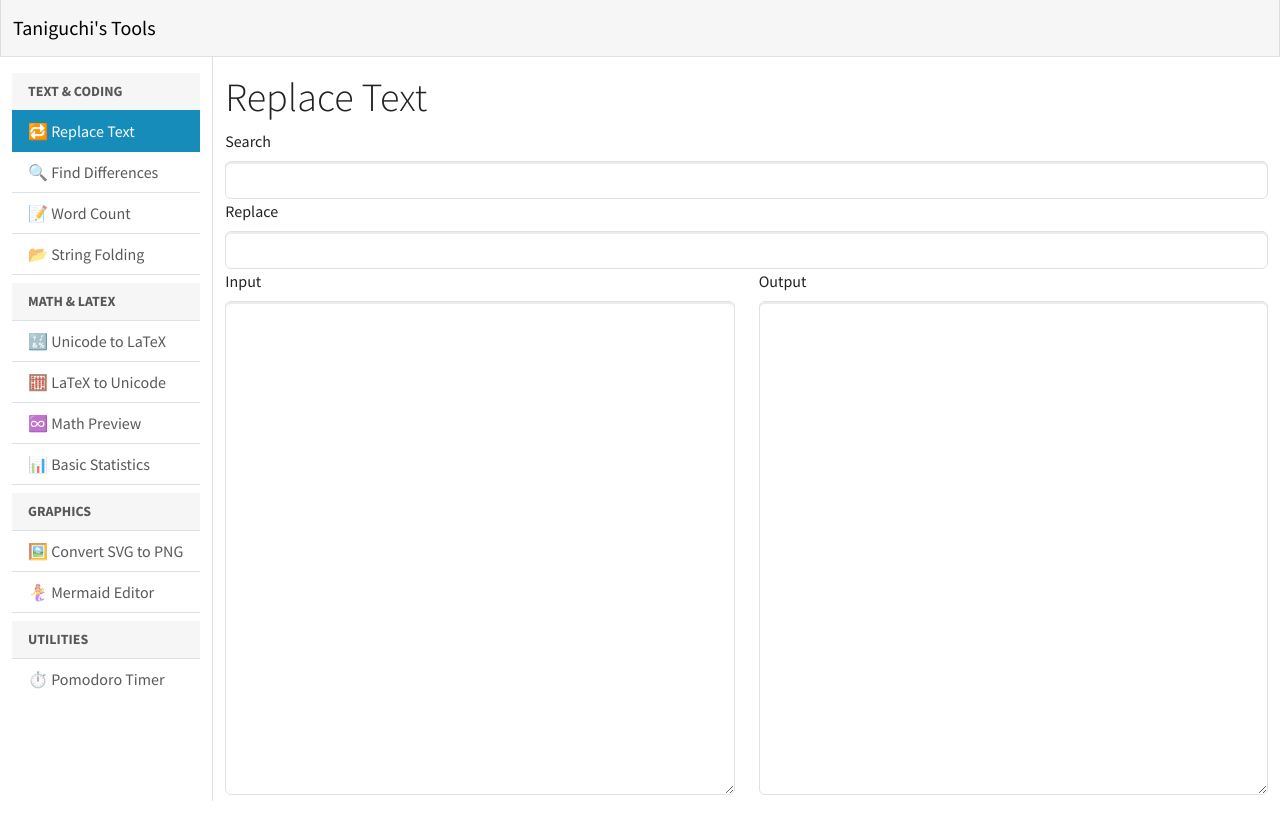
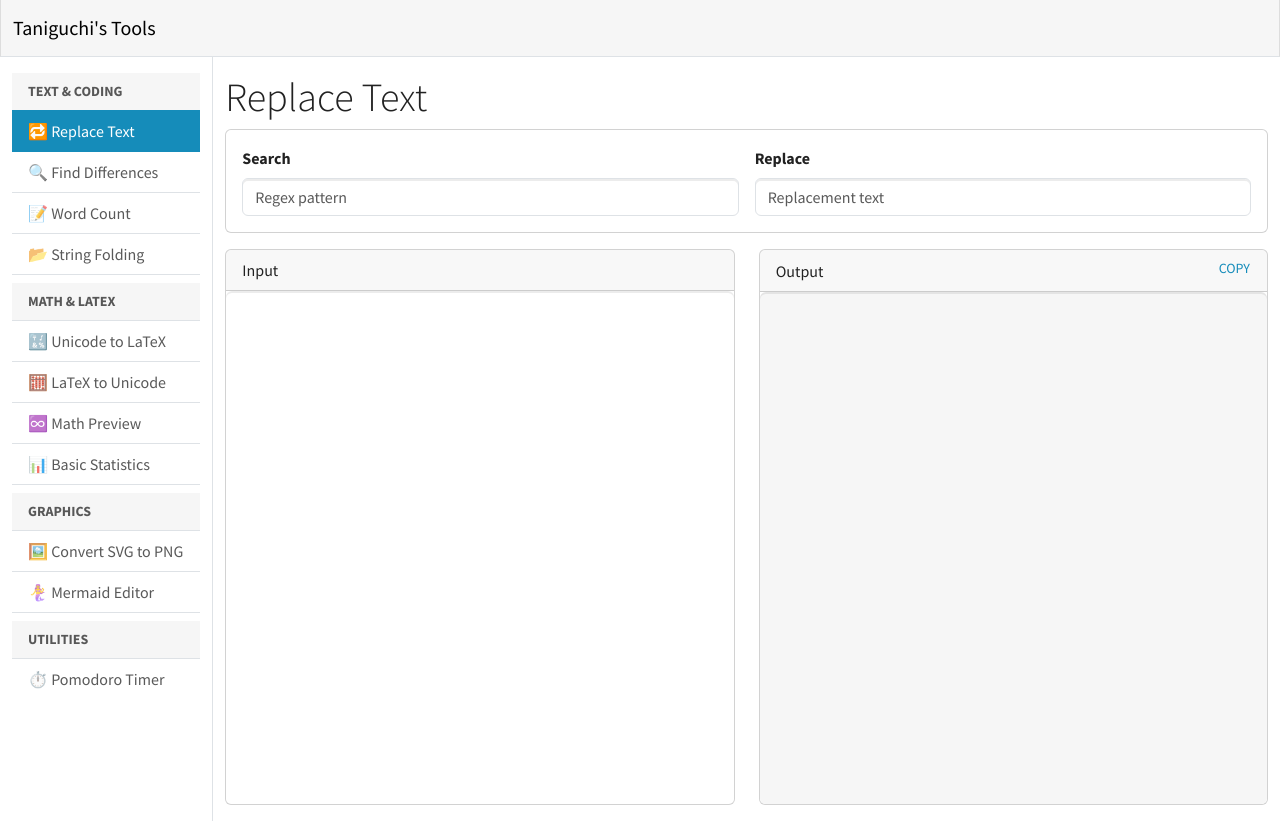
Before and after one commit to tani/tools, a Vue app: page /replace-text in a window 1280 px wide. Built offline with nearby package versions, Linux system fonts and the light colour scheme.

Commit message:
style: unify UI with card-based titlebars and added copy functionality

```diff
--- a/src/views/basic-statistics.vue
+++ b/src/views/basic-statistics.vue
@@ -211,17 +211,24 @@ const chartData = computed(() => {
       </div>
     </div>
     <div class="row mt-3">
-      <div class="col-sm-6">
+      <div class="col-sm-6 mb-3">
+        <div class="card h-100">
+          <div class="card-header">Input</div>
+          <div class="card-body p-0">
             <textarea
               v-model="input"
-          class="form-control"
+              class="form-control border-0 font-monospace p-3"
               rows="20"
-          style="height: 100%; min-height: 400px"
+              style="height: 100%; min-height: 400px; resize: none;"
             />
           </div>
-      <div class="col-sm-6">
+        </div>
+      </div>
+      <div class="col-sm-6 mb-3">
+        <div class="card h-100">
+          <div class="card-header">Histogram</div>
           <div
-          class="border rounded bg-light p-2 h-100 d-flex flex-column"
+            class="card-body p-2 d-flex flex-column bg-light"
             style="overflow-x: auto; min-height: 400px"
           >
           <svg
@@ -271,4 +278,11 @@ const chartData = computed(() => {
       </div>
     </div>
   </div>
+</div>
 </template>
+
+<style scoped>
+.font-monospace {
+  font-family: var(--bs-font-monospace);
+}
+</style>
--- a/src/views/find-differences.vue
+++ b/src/views/find-differences.vue
@@ -24,19 +24,31 @@ const diffFile = computed(() => {
   <div>
     <h2 class="display-6">Diff Text</h2>
     <div class="row">
-      <div class="col-sm-6">
-        <label for="oldText" class="form-label">Old</label>
-        <textarea id="oldText" v-model="oldText" class="form-control" rows="10" />
+      <div class="col-sm-6 mb-3">
+        <div class="card h-100">
+          <div class="card-header">Old</div>
+          <div class="card-body p-0">
+            <textarea id="oldText" v-model="oldText" class="form-control border-0 font-monospace p-3" rows="10" style="resize: none;" />
+          </div>
+        </div>
       </div>
-      <div class="col-sm-6">
-        <label for="newText" class="form-label">New</label>
-        <textarea id="newText" v-model="newText" class="form-control" rows="10" />
+      <div class="col-sm-6 mb-3">
+        <div class="card h-100">
+          <div class="card-header">New</div>
+          <div class="card-body p-0">
+            <textarea id="newText" v-model="newText" class="form-control border-0 font-monospace p-3" rows="10" style="resize: none;" />
+          </div>
+        </div>
       </div>
       <div class="col-sm-12">
-        <label for="diffText" class="form-label">Diff</label>
-        <div id="diffText" class="diff-container">
-          <DiffView v-if="diffFile" :diff-file="diffFile" :diff-view-mode="DiffModeEnum.Unified" />
-          <div v-else class="p-3 text-center text-muted">No differences found</div>
+        <div class="card">
+          <div class="card-header">Diff</div>
+          <div class="card-body p-0">
+            <div id="diffText" class="diff-container border-0">
+              <DiffView v-if="diffFile" :diff-file="diffFile" :diff-view-mode="DiffModeEnum.Unified" />
+              <div v-else class="p-3 text-center text-muted">No differences found</div>
+            </div>
+          </div>
         </div>
       </div>
     </div>
@@ -46,8 +58,9 @@ const diffFile = computed(() => {
 <style scoped>
 .diff-container {
   height: 18em;
-  border-radius: 5px;
-  border: solid 1px #ccc;
   overflow-y: scroll;
 }
+.font-monospace {
+  font-family: var(--bs-font-monospace);
+}
 </style>
--- a/src/views/latex-to-unicode.vue
+++ b/src/views/latex-to-unicode.vue
@@ -7,6 +7,7 @@ const json = jsonRaw as [string, string, string][];
 const subscript = subscriptSuperscriptRaw.subscript as Record<string, string>;
 const superscript = subscriptSuperscriptRaw.superscript as Record<string, string>;
 const input = ref("");
+const copyBtnText = ref("Copy");
 
 function replace(value: string) {
   let val = value;
@@ -26,18 +27,48 @@ function replace(value: string) {
 }
 
 const output = computed(() => replace(input.value));
+
+const copyToClipboard = () => {
+  navigator.clipboard.writeText(output.value).then(() => {
+    copyBtnText.value = "Copied!";
+    setTimeout(() => {
+      copyBtnText.value = "Copy";
+    }, 2000);
+  });
+};
 </script>
 
 <template>
   <div>
     <h2 class="display-6">LaTeX To Unicode</h2>
     <div class="row">
-      <div class="col-sm-6">
-        <textarea v-model="input" class="form-control mt-3" rows="20" />
+      <div class="col-sm-6 mb-3">
+        <div class="card h-100">
+          <div class="card-header">Input</div>
+          <div class="card-body p-0">
+            <textarea v-model="input" class="form-control border-0 font-monospace p-3" rows="20" style="resize: none;" />
+          </div>
+        </div>
       </div>
-      <div class="col-sm-6">
-        <textarea class="form-control mt-3" :value="output" readonly rows="20" />
+      <div class="col-sm-6 mb-3">
+        <div class="card h-100">
+          <div class="card-header d-flex justify-content-between align-items-center">
+            <span>Output</span>
+            <button class="btn btn-sm btn-link p-0 text-decoration-none" @click="copyToClipboard">
+              {{ copyBtnText }}
+            </button>
+          </div>
+          <div class="card-body p-0">
+            <textarea class="form-control border-0 font-monospace p-3 bg-light" :value="output" readonly rows="20" style="resize: none;" />
+          </div>
+        </div>
       </div>
     </div>
   </div>
 </template>
+
+<style scoped>
+.font-monospace {
+  font-family: var(--bs-font-monospace);
+}
+</style>
--- a/src/views/replace-text.vue
+++ b/src/views/replace-text.vue
@@ -6,6 +6,7 @@ import { generateDiffFile } from "@git-diff-view/file";
 const text = ref("");
 const replaceText = ref("");
 const search = ref("");
+const copyBtnText = ref("Copy");
 
 const result = computed(() => {
   try {
@@ -28,23 +29,55 @@ const diffFile = computed(() => {
   file.initRaw();
   return file;
 });
+
+const copyToClipboard = () => {
+  navigator.clipboard.writeText(result.value).then(() => {
+    copyBtnText.value = "Copied!";
+    setTimeout(() => {
+      copyBtnText.value = "Copy";
+    }, 2000);
+  });
+};
 </script>
 
 <template>
   <div>
     <h2 class="display-6">Replace Text</h2>
-    <label for="search" class="form-label">Search</label>
-    <input id="search" v-model="search" class="form-control" />
-    <label for="replace" class="form-label">Replace</label>
-    <input id="replace" v-model="replaceText" class="form-control" />
+    <div class="card mb-3">
+      <div class="card-body">
+        <div class="row g-3">
+          <div class="col-md-6">
+            <label for="search" class="form-label fw-bold">Search</label>
+            <input id="search" v-model="search" class="form-control" placeholder="Regex pattern" />
+          </div>
+          <div class="col-md-6">
+            <label for="replace" class="form-label fw-bold">Replace</label>
+            <input id="replace" v-model="replaceText" class="form-control" placeholder="Replacement text" />
+          </div>
+        </div>
+      </div>
+    </div>
     <div class="row">
-      <div class="col-sm-6">
-        <label for="text" class="form-label">Input</label>
-        <textarea id="text" v-model="text" class="form-control" rows="20" />
+      <div class="col-sm-6 mb-3">
+        <div class="card h-100">
+          <div class="card-header">Input</div>
+          <div class="card-body p-0">
+            <textarea id="text" v-model="text" class="form-control border-0 font-monospace p-3" rows="20" style="resize: none;" />
+          </div>
+        </div>
       </div>
-      <div class="col-sm-6">
-        <label for="result" class="form-label">Output</label>
-        <textarea id="result" class="form-control" :value="result" readonly rows="20" />
+      <div class="col-sm-6 mb-3">
+        <div class="card h-100">
+          <div class="card-header d-flex justify-content-between align-items-center">
+            <span>Output</span>
+            <button class="btn btn-sm btn-link p-0 text-decoration-none" @click="copyToClipboard">
+              {{ copyBtnText }}
+            </button>
+          </div>
+          <div class="card-body p-0">
+            <textarea id="result" class="form-control border-0 font-monospace p-3 bg-light" :value="result" readonly rows="20" style="resize: none;" />
+          </div>
+        </div>
       </div>
     </div>
     <div v-if="diffFile" class="mt-5">
@@ -52,3 +85,9 @@ const diffFile = computed(() => {
     </div>
   </div>
 </template>
+
+<style scoped>
+.font-monospace {
+  font-family: var(--bs-font-monospace);
+}
+</style>
--- a/src/views/svg-to-png.vue
+++ b/src/views/svg-to-png.vue
@@ -71,17 +71,26 @@ const handleChange = async (event: Event) => {
         <button class="btn btn-primary" type="button" @click="handleClick">Convert</button>
       </div>
     </div>
-    <div class="row mt-2">
-      <div class="col-sm-6">
-        <div class="p-3 bg-light border rounded" style="min-height: 500px">
-          <h4 v-if="svg === ''">SVG</h4>
-          <div v-html="svg" />
+    <div class="row mt-3">
+      <div class="col-sm-6 mb-3">
+        <div class="card h-100">
+          <div class="card-header">SVG Preview</div>
+          <div class="card-body bg-light overflow-auto p-3" style="min-height: 500px">
+            <div v-html="svg" />
+            <div v-if="!svg" class="text-center text-muted py-5">SVG preview will appear here</div>
+          </div>
         </div>
       </div>
-      <div class="col-sm-6 text-center">
-        <div class="p-3 bg-light border rounded" style="min-height: 500px">
-          <h4 v-if="png === ''">PNG</h4>
-          <img v-if="png" :src="png" class="img-fluid" alt="PNG preview" />
+      <div class="col-sm-6 mb-3">
+        <div class="card h-100">
+          <div class="card-header d-flex justify-content-between align-items-center">
+            <span>PNG Preview</span>
+            <a v-if="png" :href="png" download="converted.png" class="btn btn-sm btn-link p-0 text-decoration-none">Download</a>
+          </div>
+          <div class="card-body bg-light text-center p-3" style="min-height: 500px">
+            <img v-if="png" :src="png" class="img-fluid" alt="PNG preview" />
+            <div v-else class="text-center text-muted py-5">PNG preview will appear here</div>
+          </div>
         </div>
       </div>
     </div>
--- a/src/views/unicode-to-latex.vue
+++ b/src/views/unicode-to-latex.vue
@@ -4,6 +4,7 @@ import jsonRaw from "../assets/unicode_latex_unicodemath.json";
 
 const json = jsonRaw as [string, string, string][];
 const input = ref("");
+const copyBtnText = ref("Copy");
 
 function replace(value: string) {
   let val = value;
@@ -16,18 +17,48 @@ function replace(value: string) {
 }
 
 const output = computed(() => replace(input.value));
+
+const copyToClipboard = () => {
+  navigator.clipboard.writeText(output.value).then(() => {
+    copyBtnText.value = "Copied!";
+    setTimeout(() => {
+      copyBtnText.value = "Copy";
+    }, 2000);
+  });
+};
 </script>
 
 <template>
   <div>
     <h2 class="display-6">Unicode To LaTeX</h2>
     <div class="row">
-      <div class="col-sm-6">
-        <textarea v-model="input" class="form-control mt-3" rows="20" />
+      <div class="col-sm-6 mb-3">
+        <div class="card h-100">
+          <div class="card-header">Input</div>
+          <div class="card-body p-0">
+            <textarea v-model="input" class="form-control border-0 font-monospace p-3" rows="20" style="resize: none;" />
+          </div>
+        </div>
       </div>
-      <div class="col-sm-6">
-        <textarea class="form-control mt-3" :value="output" readonly rows="20" />
+      <div class="col-sm-6 mb-3">
+        <div class="card h-100">
+          <div class="card-header d-flex justify-content-between align-items-center">
+            <span>Output</span>
+            <button class="btn btn-sm btn-link p-0 text-decoration-none" @click="copyToClipboard">
+              {{ copyBtnText }}
+            </button>
+          </div>
+          <div class="card-body p-0">
+            <textarea class="form-control border-0 font-monospace p-3 bg-light" :value="output" readonly rows="20" style="resize: none;" />
+          </div>
+        </div>
       </div>
     </div>
   </div>
 </template>
+
+<style scoped>
+.font-monospace {
+  font-family: var(--bs-font-monospace);
+}
+</style>
--- a/src/views/word-count.vue
+++ b/src/views/word-count.vue
@@ -51,8 +51,19 @@ const lineCount = computed(() => input.value.split(/\r\n|\r|\n/).length);
     </div>
     <div class="row">
       <div class="col-sm-12">
-        <textarea v-model="input" class="form-control mt-3" rows="20" />
+        <div class="card">
+          <div class="card-header">Input</div>
+          <div class="card-body p-0">
+            <textarea v-model="input" class="form-control border-0 font-monospace p-3" rows="20" style="resize: none;" />
+          </div>
+        </div>
       </div>
     </div>
   </div>
 </template>
+
+<style scoped>
+.font-monospace {
+  font-family: var(--bs-font-monospace);
+}
+</style>
```
Also changed, not shown: src/views/math-preview.vue (+17 -7 lines), src/views/mermaid-editor.vue (+18 -13 lines). Lines whose indentation alone changed are shown as unchanged.
